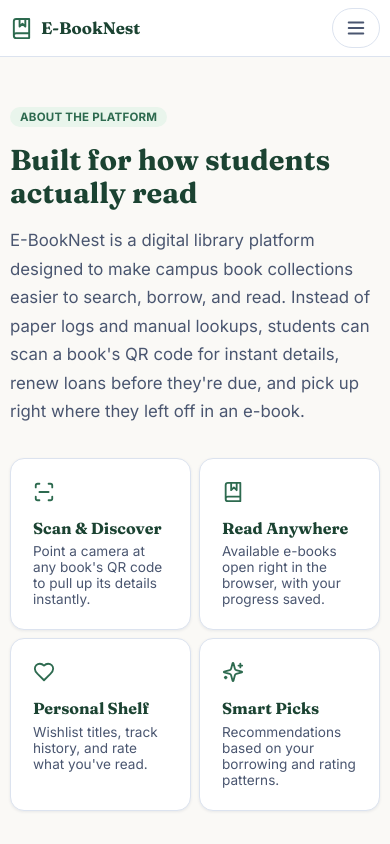
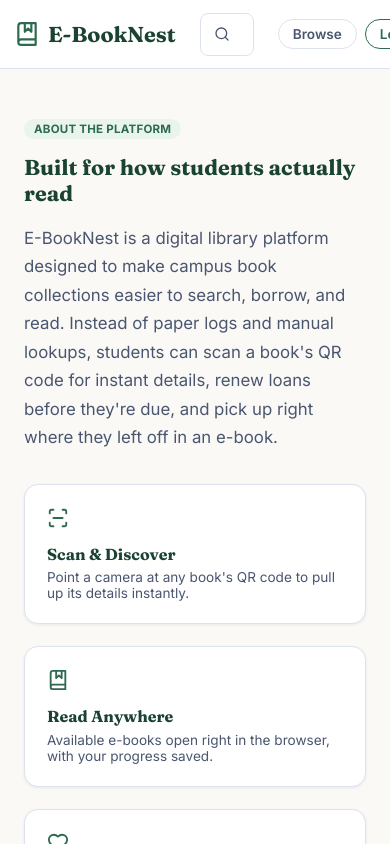
Before and after one commit to mkeerthika438-eng/E-BookNest, a React (Vite) app in the folder frontend/: page /about in a window 390 px wide. Shown: the top 844 px of the page. Built offline with nearby package versions, Linux system fonts and the light colour scheme; no server answers.

Commit message:
fix mobile dashboard

```diff
--- a/frontend/src/index.css
+++ b/frontend/src/index.css
@@ -575,191 +575,49 @@ textarea.input:focus {
    TABLET
 ========================= */
 
-@media (max-width: 900px) {
-  .navbar-search {
-    display: none;
+/* ===== Global mobile responsiveness ===== */
+@media (max-width: 640px) {
+  h1 { font-size: 1.6rem !important; line-height: 1.2 !important; }
+  h2 { font-size: 1.3rem !important; }
+  h3 { font-size: 1.05rem !important; }
+
+  .card {
+    padding-left: 4px;
+    padding-right: 4px;
   }
 
-  .container {
-    padding-left: 18px;
-    padding-right: 18px;
+  /* Tables: allow horizontal scroll instead of getting cut off */
+  .card:has(table) {
+    overflow-x: auto !important;
+  }
+  table {
+    min-width: 640px;
   }
 
-  .grid-books {
-    grid-template-columns: repeat(2, minmax(0, 1fr));
+  /* Any flex row that doesn't wrap should stack on small screens */
+  .flex-between {
+    flex-wrap: wrap;
+    gap: 10px;
+  }
+
+  /* Forms and cards shouldn't force a fixed width on mobile */
+  form.card, .card {
+    max-width: 100% !important;
+  }
+
+  /* Buttons in rows become easier to tap */
+  .btn {
+    font-size: 0.85rem;
+  }
+
+  /* Book details page: cover + info should stack cleanly */
+  .container {
+    padding-left: 14px;
+    padding-right: 14px;
   }
 }
 
-/* =========================
-   MOBILE
-========================= */
-
-@media (max-width: 768px) {
-  .navbar-container {
-    height: 60px;
-    padding: 0 14px;
-  }
-
-  .navbar-logo span {
-    font-size: 1.15rem;
-  }
-
-  .navbar-logo svg {
-    width: 23px;
-    height: 23px;
-  }
-
-  .navbar-desktop-nav {
-    display: none;
-  }
-
-  .navbar-mobile-btn {
-    display: inline-flex !important;
-  }
-
-  .navbar-mobile-menu {
-    display: block;
-    padding: 12px 14px 16px;
-    border-top: 1px solid var(--color-border);
-    background: var(--color-white);
-    box-shadow: var(--shadow-md);
-  }
-
-  .grid-books {
-    grid-template-columns: repeat(2, minmax(0, 1fr));
-    gap: 12px;
-  }
-
-  h1 {
-    font-size: 1.8rem;
-  }
-
-  h2 {
-    font-size: 1.5rem;
-  }
-
-  h3 {
-    font-size: 1.2rem;
-  }
+@media (max-width: 420px) {
+  h1 { font-size: 1.35rem !important; }
+  .hero-section h1 { font-size: 1.5rem !important; }
 }
-
-/* =========================
-   SMALL PHONE
-========================= */
-
-@media (max-width: 480px) {
-  .container {
-    padding-left: 12px;
-    padding-right: 12px;
-  }
-
-  .navbar-container {
-    height: 56px;
-    padding: 0 10px;
-  }
-
-  .navbar-logo span {
-    font-size: 1.05rem;
-  }
-
-  .grid-books {
-    grid-template-columns: repeat(2, minmax(0, 1fr));
-    gap: 8px;
-  }
-
-  .btn {
-    padding: 8px 12px;
-    font-size: 0.8rem;
-  }
-
-  .card {
-    max-width: 100%;
-  }
-}
-
-/* =========================
-   VERY SMALL PHONE
-========================= */
-
-@media (max-width: 360px) {
-  .container {
-    padding-left: 10px;
-    padding-right: 10px;
-  }
-
-  .navbar-logo span {
-    font-size: 1rem;
-  }
-
-  .grid-books {
-    gap: 6px;
-  }
-}
-/* ===== MOBILE PAGE FIX ===== */
-
-@media (max-width: 768px) {
-
-  html,
-  body,
-  #root {
-    width: 100%;
-    max-width: 100%;
-    overflow-x: hidden !important;
-  }
-
-  .container {
-    width: 100% !important;
-    max-width: 100% !important;
-    padding-left: 14px !important;
-    padding-right: 14px !important;
-    box-sizing: border-box;
-  }
-
-  /* Dashboard layouts */
-  main,
-  section,
-  article {
-    max-width: 100% !important;
-    box-sizing: border-box;
-  }
-
-  /* Prevent fixed-width cards */
-  .card {
-    width: 100%;
-    max-width: 100% !important;
-    box-sizing: border-box;
-  }
-
-  /* Any flex row should wrap */
-  .flex {
-    flex-wrap: wrap;
-  }
-
-  /* Forms */
-  input,
-  select,
-  textarea,
-  button {
-    max-width: 100%;
-    box-sizing: border-box;
-  }
-
-  /* Books */
-  .grid-books {
-    grid-template-columns: repeat(2, minmax(0, 1fr)) !important;
-    width: 100% !important;
-  }
-}
-
-@media (max-width: 480px) {
-
-  .container {
-    padding-left: 10px !important;
-    padding-right: 10px !important;
-  }
-
-  .grid-books {
-    grid-template-columns: repeat(2, minmax(0, 1fr)) !important;
-    gap: 8px !important;
-  }
-}
```
